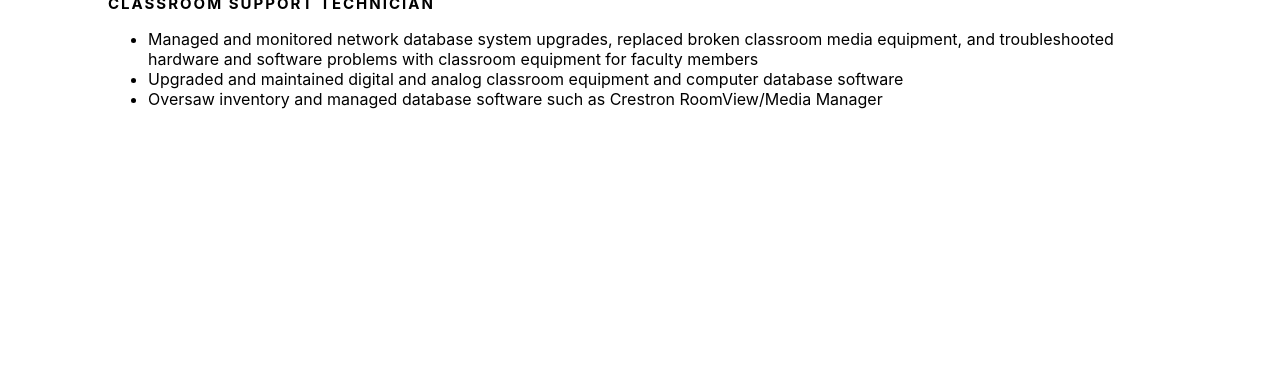
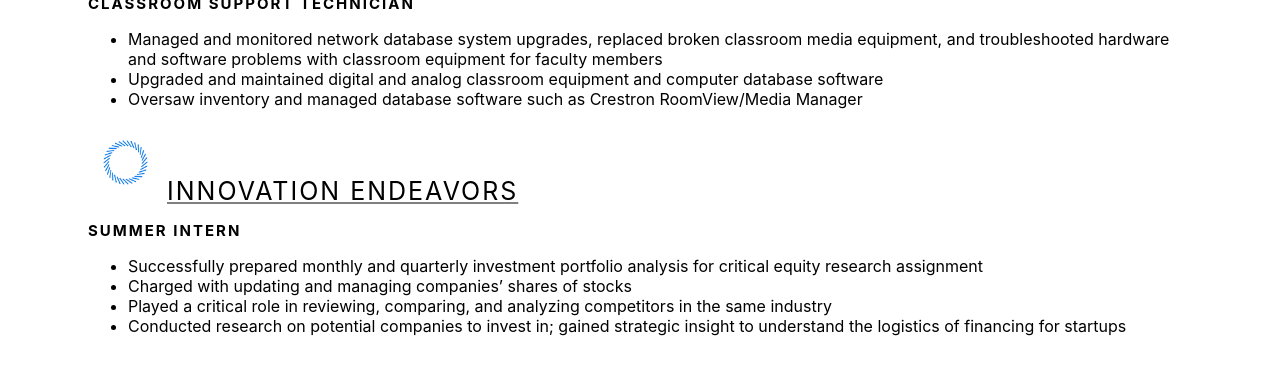
Before and after one commit to EliJaghab/EliJaghab.github.io, a PHP site: page /experience.html in a window 1280 px wide. Shown: the part 430-800 px from the top of the page. Run offline with PHP 8.4, Linux system fonts and the light colour scheme.

Commit message:
innovation endeavors update

```diff
--- a/app.css
+++ b/app.css
@@ -21,26 +21,26 @@
 
 a {
   color: black;
-  text-decoration: none;
+  text-decoration: gray underline;
   font-family: "SF Pro Text", "SF Pro Icons", "Helvetica Neue", "Helvetica",
     "Arial", sans-serif;
   font-size: 22px;
 }
 
 a[href*="github"]:hover {
-  color: black;
+  text-decoration: black underline;
 }
 
 a[href*="LinkedIn"]:hover {
-  color: rgb(21, 105, 191);
+  text-decoration: rgb(21, 105, 191) underline;
 }
 
 a[href*="soundcloud"]:hover {
-  color: rgb(253, 108, 33);
+  text-decoration: rgb(253, 108, 33) underline;
 }
 
 a[href*="instagram"]:hover {
-  color: rgb(143, 58, 188);
+  text-decoration: rgb(143, 58, 188) underline;
 }
 
 img[alt*="GitHub Logo"] {
@@ -48,9 +48,9 @@
 }
 
 #full-page {
-  padding-left: 100px;
+  padding-left: 80px;
   padding-top: 20px;
-  padding-right: 100px;
+  padding-right: 80px;
 }
 
 a[href*="dailyhuman"]:hover {
@@ -61,6 +61,11 @@
 a[href*="villanova"]:hover {
   color: rgb(2, 35, 99);
   text-decoration: rgb(67, 185, 227) underline;
+}
+
+a[href*="innovation"]:hover {
+  color: black;
+  text-decoration: purple underline;
 }
 
 #education-link {
--- a/experience.html
+++ b/experience.html
@@ -57,6 +57,30 @@
           RoomView/Media Manager
         </li>
       </ul>
+      <div class="container-exp">
+        <img src="logos/ie.png" alt="Innovation Endeavors Logo" />
+        <a href="https://www.innovationendeavors.com/" id="education-link">
+          Innovation Endeavors</a
+        >
+      </div>
+      <h3>Summer Intern</h3>
+      <ul>
+        <li>
+          Successfully prepared monthly and quarterly investment portfolio
+          analysis for critical equity research assignment
+        </li>
+        <li>Charged with updating and managing companies’ shares of stocks</li>
+
+        <li>
+          Played a critical role in reviewing, comparing, and analyzing
+          competitors in the same industry
+        </li>
+        <li>
+          Conducted research on potential companies to invest in; gained
+          strategic insight to understand the logistics of financing for
+          startups
+        </li>
+      </ul>
     </div>
   </body>
 </html>
--- a/index.html
+++ b/index.html
@@ -22,8 +22,11 @@
               <a href="education2.html">Education</a>
           </li>
           <li>
-              <a href="portfolio.html">Portfolio</a>
+              <a href="https://www.github.com/elijaghab">Portfolio</a>
           </li>
+          <li>
+            <a href="https://drive.google.com/file/d/1_5XldVVE_LaPNxdRUf3KlP45dH1K4vv7/view?usp=sharing">Resume</a>
+        </li>
 
       </ul>
       <ul id = "ul-images">
```
Also changed, not shown: logos/ie.png (added).
